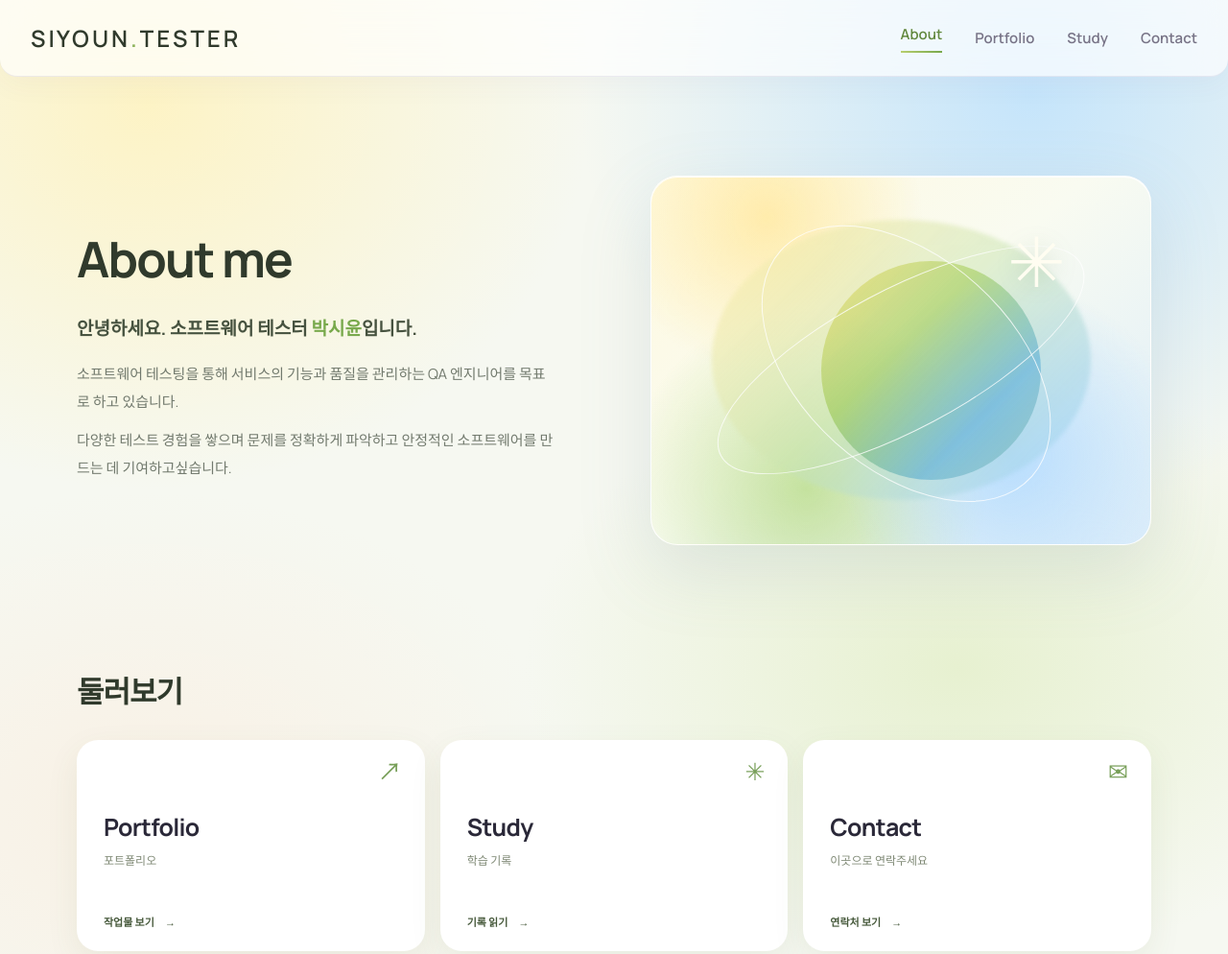
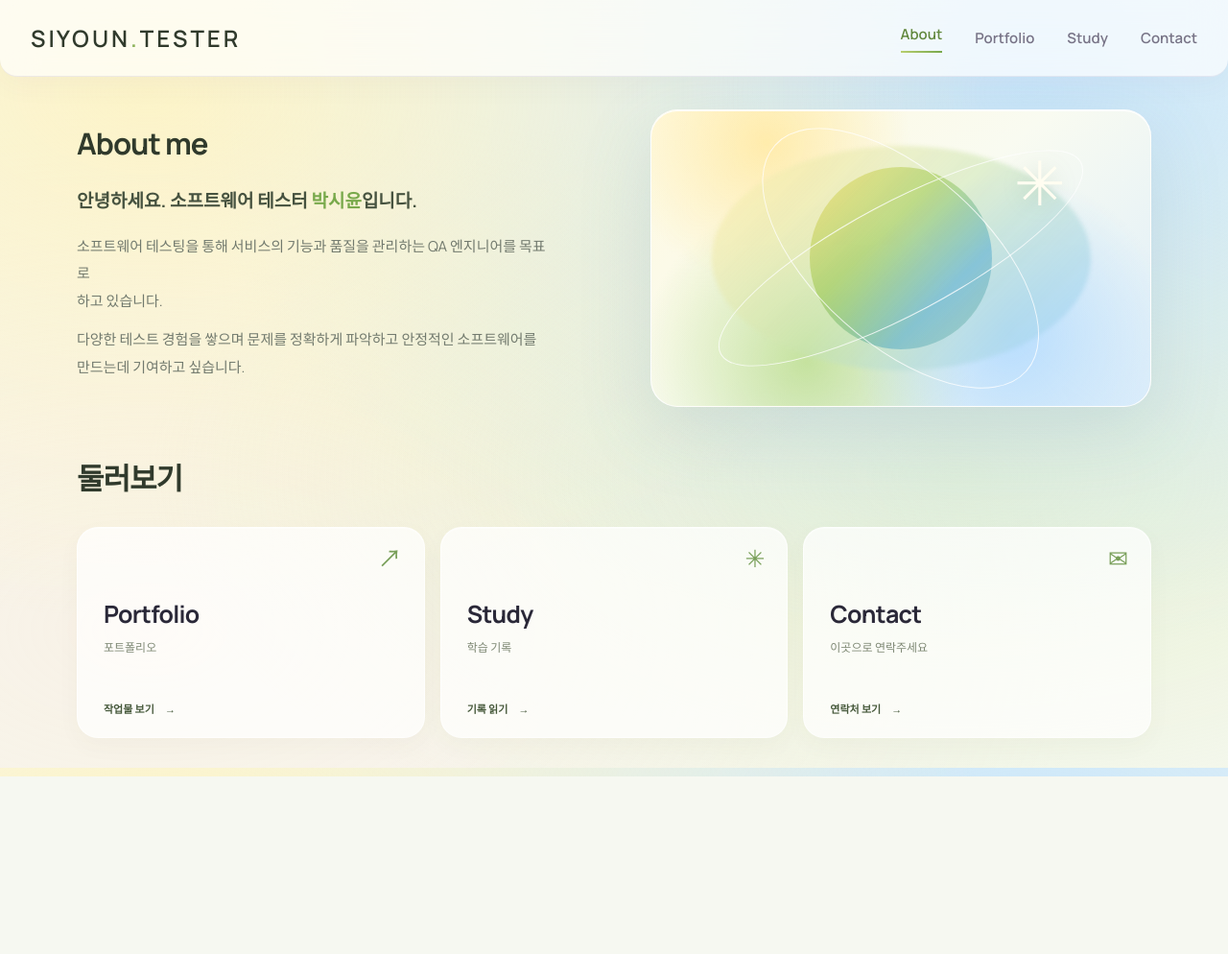
Before and after one commit to parksiyoun/portpolio, a plain HTML site: page index.html in a window 1280 px wide. Shown: the top 994 px of the page at 96% size. After the commit the page ends 809 px from the top, so only its background shows below. Drawn offline with Linux system fonts and the light colour scheme.

Commit message:
디자인 수정

```diff
--- a/assets/css/style.css
+++ b/assets/css/style.css
@@ -12,16 +12,23 @@
 }
 
 * { box-sizing: border-box; }
-html { scroll-behavior: smooth; scroll-padding-top: 100px; }
+html {
+  min-height: 100%;
+  scroll-behavior: smooth;
+  scroll-padding-top: 100px;
+  background-color: var(--paper);
+  background-image:
+    radial-gradient(ellipse at 12% 12%, rgba(255, 242, 185, .72), transparent 55%),
+    radial-gradient(ellipse at 84% 12%, rgba(178, 221, 255, .66), transparent 58%),
+    radial-gradient(ellipse at 78% 62%, rgba(219, 235, 183, .5), transparent 60%),
+    radial-gradient(ellipse at 12% 82%, rgba(255, 226, 205, .3), transparent 62%);
+  background-attachment: fixed;
+}
 body {
+  min-height: 100vh;
   margin: 0;
   color: var(--ink);
-  background:
-    radial-gradient(ellipse at 12% 10%, rgba(255, 242, 185, .78), transparent 29%),
-    radial-gradient(ellipse at 84% 9%, rgba(178, 221, 255, .72), transparent 31%),
-    radial-gradient(ellipse at 78% 64%, rgba(219, 235, 183, .56), transparent 32%),
-    radial-gradient(ellipse at 12% 78%, rgba(255, 226, 205, .34), transparent 28%),
-    var(--paper);
+  background: transparent;
   font-family: var(--sans);
   font-size: 15px;
   -webkit-font-smoothing: antialiased;
@@ -84,11 +91,11 @@ a { color: inherit; text-decoration: none; }
   grid-template-columns: minmax(0, 1fr) minmax(0, 1fr);
   align-items: center;
   gap: 6vw;
-  min-height: 590px;
-  padding-block: 75px;
+  min-height: 0;
+  padding-block: 34px 28px;
 }
 .hero-copy { z-index: 2; max-width: 500px; }
-.hero-copy h2 { margin: 0 0 22px; color: #303a2c; font-size: clamp(34px, 4vw, 52px); line-height: 1.3; letter-spacing: -1.8px; }
+.hero-copy h2 { margin: 0 0 22px; color: #303a2c; font-size: 31px; line-height: 1.3; letter-spacing: -1px; }
 .hero-copy p { margin: 0 0 12px; color: #727a6e; font-size: 15px; line-height: 1.9; }
 .hero-copy .hero-intro { margin-bottom: 16px; color: #46523f; font-size: 19px; font-weight: 700; }
 .hero-intro span { color: #78a94b; font-weight: 800; }
@@ -96,7 +103,7 @@ a { color: inherit; text-decoration: none; }
   position: relative;
   justify-self: end;
   width: 100%;
-  height: 385px;
+  height: 310px;
   overflow: hidden;
   border: 1px solid rgba(255, 255, 255, .9);
   border-radius: 28px;
@@ -115,21 +122,22 @@ a { color: inherit; text-decoration: none; }
   opacity: .9;
 }
 .hero-art::after {
-  top: 23%;
-  left: 34%;
-  width: 44%;
+  top: 50%;
+  left: 50%;
+  width: min(44%, 190px);
   aspect-ratio: 1;
+  transform: translate(-50%, -50%);
   background: linear-gradient(135deg, #fff0a8, #cce598 38%, #9ed6f5 72%, #e3edbd);
   mix-blend-mode: multiply;
   opacity: .84;
 }
 .art-orbit { position: absolute; z-index: 2; border: 1px solid rgba(255, 255, 255, .8); border-radius: 50%; }
-.orbit-one { top: 31%; left: 9%; width: 82%; height: 38%; transform: rotate(-28deg); }
-.orbit-two { top: 22%; left: 17%; width: 68%; height: 58%; transform: rotate(42deg); }
-.art-star { position: absolute; z-index: 3; top: 10%; right: 17%; color: #fffdf1; font-size: 72px; text-shadow: 0 3px 22px rgba(121, 154, 120, .22); }
+.orbit-one { top: 50%; left: 50%; width: 82%; height: 38%; transform: translate(-50%, -50%) rotate(-28deg); }
+.orbit-two { top: 50%; left: 50%; width: 68%; height: 58%; transform: translate(-50%, -50%) rotate(42deg); }
+.art-star { position: absolute; z-index: 3; top: 10%; right: 17%; color: #fffdf1; font-size: clamp(42px, 5vw, 72px); text-shadow: 0 3px 22px rgba(121, 154, 120, .22); }
 
 .section-pad { padding-block: 88px; }
-.preview-section { padding-top: 26px; padding-bottom: 96px; }
+.preview-section { padding-top: 22px; padding-bottom: 40px; }
 .section-heading { display: flex; align-items: end; justify-content: space-between; margin-bottom: 30px; }
 .section-heading h2 { margin: 0; color: #303a2c; font-size: 31px; letter-spacing: -1px; }
 .preview-grid { display: grid; grid-template-columns: repeat(3, 1fr); gap: 16px; }
@@ -138,19 +146,19 @@ a { color: inherit; text-decoration: none; }
   min-height: 220px;
   overflow: hidden;
   padding: 27px;
-  border: 1px solid rgba(255, 255, 255, .96);
+  border: 1px solid rgba(255, 255, 255, .62);
   border-radius: 22px;
   color: #2a2838;
-  box-shadow: 0 12px 34px rgba(72, 98, 55, .08), inset 0 1px 0 #fff;
-  transition: transform .2s ease, box-shadow .2s ease, border-color .2s ease;
+  box-shadow: 0 8px 24px rgba(72, 98, 55, .035), inset 0 1px 0 rgba(255, 255, 255, .45);
+  transition: transform .2s ease, box-shadow .2s ease, border-color .2s ease, background .2s ease;
 }
-.card-lilac { background: #fff; }
-.card-yellow { background: #fff; }
-.card-blue { background: #fff; }
+.card-lilac { background: rgba(255, 255, 255, .72); }
+.card-yellow { background: rgba(255, 255, 255, .72); }
+.card-blue { background: rgba(255, 255, 255, .72); }
 .card-lilac:hover { background: linear-gradient(145deg, rgba(255, 255, 255, .88), rgba(226, 239, 204, .78)); }
 .card-yellow:hover { background: linear-gradient(145deg, rgba(255, 255, 255, .88), rgba(255, 242, 190, .8)); }
 .card-blue:hover { background: linear-gradient(145deg, rgba(255, 255, 255, .9), rgba(211, 236, 253, .86)); }
-.preview-card:hover { transform: translateY(-5px); border-color: rgba(140, 177, 91, .42); box-shadow: 0 20px 42px rgba(76, 112, 53, .13); }
+.preview-card:hover { transform: translateY(-5px); border-color: rgba(140, 177, 91, .42); box-shadow: 0 16px 34px rgba(76, 112, 53, .1); }
 .card-icon { position: absolute; top: 20px; right: 23px; color: #789f59; font: 25px/1 'Arial Unicode MS', 'Segoe UI Symbol', sans-serif; }
 .preview-card h3 { margin: 45px 0 8px; font-size: 25px; letter-spacing: -.7px; }
 .preview-card p { margin: 0; color: #7e8874; font-size: 12px; }
@@ -163,20 +171,10 @@ a { color: inherit; text-decoration: none; }
 .period { color: #78a94b; }
 .page-lead { margin: 20px 0 0; color: #777486; font-size: 15px; line-height: 1.9; }
 .intro-meta { display: flex; justify-content: space-between; margin-top: 42px; padding-top: 14px; border-top: 1px solid rgba(78, 108, 57, .14); color: #828a78; font: 10px var(--mono); letter-spacing: 1px; }
-.portfolio-empty {
-  margin: 54px 0 88px;
-  padding: 82px 28px;
-  border: 1px solid rgba(255, 255, 255, .98);
-  border-radius: 24px;
-  background: radial-gradient(ellipse at 30% 0%, rgba(255, 239, 172, .7), transparent 55%), radial-gradient(ellipse at 85% 20%, rgba(174, 219, 250, .58), transparent 55%), rgba(255, 255, 255, .78);
-  text-align: center;
-  box-shadow: 0 18px 48px rgba(72, 98, 55, .1);
-}
-.empty-icon { display: grid; place-items: center; width: 46px; height: 46px; margin: 0 auto 22px; border-radius: 15px; background: linear-gradient(135deg, #fff0a8, #b9d987 48%, #9bcff0); color: #fff; font-size: 23px; box-shadow: 0 9px 27px rgba(130, 164, 118, .24); }
 .eyebrow { margin: 0 0 11px; color: #6e9146; font: 10px var(--mono); letter-spacing: 1.2px; }
 .project-list { display: grid; grid-template-columns: repeat(2, minmax(0, 1fr)); gap: 20px; margin: 54px 0 88px; }
-.project-card { display: flex; flex-direction: column; min-height: 300px; padding: 30px; border: 1px solid rgba(255, 255, 255, .98); border-radius: 24px; background: #fff; box-shadow: 0 18px 48px rgba(72, 98, 55, .1); transition: transform .2s ease, box-shadow .2s ease; }
-.project-card:hover { transform: translateY(-5px); box-shadow: 0 22px 50px rgba(72, 98, 55, .16); }
+.project-card { display: flex; flex-direction: column; min-height: 300px; padding: 30px; border: 1px solid rgba(255, 255, 255, .78); border-radius: 24px; background: rgba(255, 255, 255, .52); box-shadow: 0 18px 48px rgba(72, 98, 55, .1), inset 0 1px 0 rgba(255, 255, 255, .72); backdrop-filter: blur(18px); -webkit-backdrop-filter: blur(18px); transition: transform .2s ease, box-shadow .2s ease, background .2s ease; }
+.project-card:hover { transform: translateY(-5px); background: rgba(255, 255, 255, .68); box-shadow: 0 22px 50px rgba(72, 98, 55, .16), inset 0 1px 0 rgba(255, 255, 255, .86); }
 .project-card:focus-visible { outline: 3px solid #62883e; outline-offset: 4px; }
 .project-card--linked { position: relative; }
 .project-card--linked:has(.project-card-main-link:focus-visible) { outline: 3px solid #62883e; outline-offset: 4px; }
@@ -225,8 +223,8 @@ a { color: inherit; text-decoration: none; }
   .wrap { width: calc(100% - 48px); }
   .nav-shell { width: calc(100% - 48px); }
   .nav-links { gap: 20px; }
-  .hero { grid-template-columns: minmax(0, 1fr) minmax(0, .9fr); gap: 28px; min-height: 500px; }
-  .hero-copy h2 { font-size: clamp(30px, 4.2vw, 42px); }
+  .hero { grid-template-columns: minmax(0, 1fr) minmax(0, .9fr); gap: 28px; }
+  .hero-copy h2 { font-size: 31px; }
   .study-layout { grid-template-columns: 150px minmax(0, 1fr); gap: 42px; }
   .contact-message { padding: 38px 32px; }
   .contact-details { padding: 38px 30px; }
@@ -243,7 +241,7 @@ a { color: inherit; text-decoration: none; }
   .nav-link.active::after { display: none; }
   .hero { display: flex; flex-direction: column; align-items: stretch; gap: 30px; min-height: auto; padding-block: 54px 58px; }
   .hero-copy { max-width: none; }
-  .hero-copy h2 { font-size: 34px; }
+  .hero-copy h2 { font-size: 26px; }
   .hero-art { height: 290px; }
   .preview-section { padding-top: 18px; padding-bottom: 66px; }
   .preview-grid { grid-template-columns: 1fr; gap: 12px; }
@@ -254,7 +252,6 @@ a { color: inherit; text-decoration: none; }
   .page-intro h1 { font-size: 62px; letter-spacing: -3px; }
   .page-lead { font-size: 13px; }
   .intro-meta { margin-top: 32px; }
-  .portfolio-empty { margin: 38px 0 65px; padding: 60px 20px; }
   .project-list { grid-template-columns: 1fr; margin: 38px 0 65px; }
   .project-card { padding: 26px; }
   .study-layout { display: block; }
--- a/index.html
+++ b/index.html
@@ -30,8 +30,8 @@
       <div class="hero-copy">
         <h2>About me</h2>
         <p class="hero-intro">안녕하세요. 소프트웨어 테스터 <span>박시윤</span>입니다.</p>
-        <p>소프트웨어 테스팅을 통해 서비스의 기능과 품질을 관리하는 QA 엔지니어를 목표로 하고 있습니다.</p>
-        <p>다양한 테스트 경험을 쌓으며 문제를 정확하게 파악하고 안정적인 소프트웨어를 만드는 데 기여하고싶습니다.</p>
+        <p>소프트웨어 테스팅을 통해 서비스의 기능과 품질을 관리하는 QA 엔지니어를 목표로<br>하고 있습니다.</p>
+        <p>다양한 테스트 경험을 쌓으며 문제를 정확하게 파악하고 안정적인 소프트웨어를<br>만드는데 기여하고 싶습니다.</p>
       </div>
       <div class="hero-art" aria-label="시윤의 포트폴리오를 상징하는 추상 그래픽" role="img">
         <div class="art-orbit orbit-one"></div><div class="art-orbit orbit-two"></div>
```
